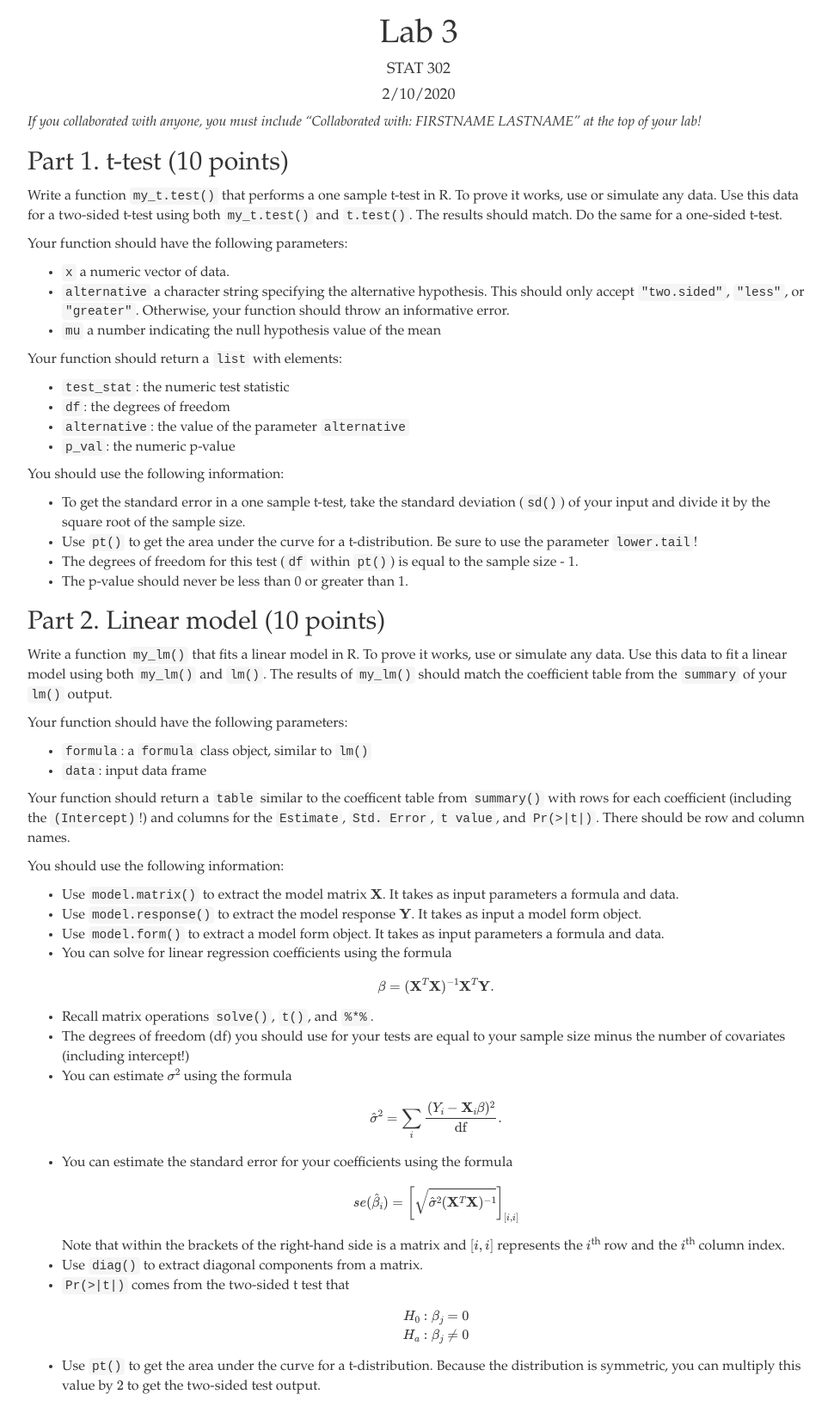
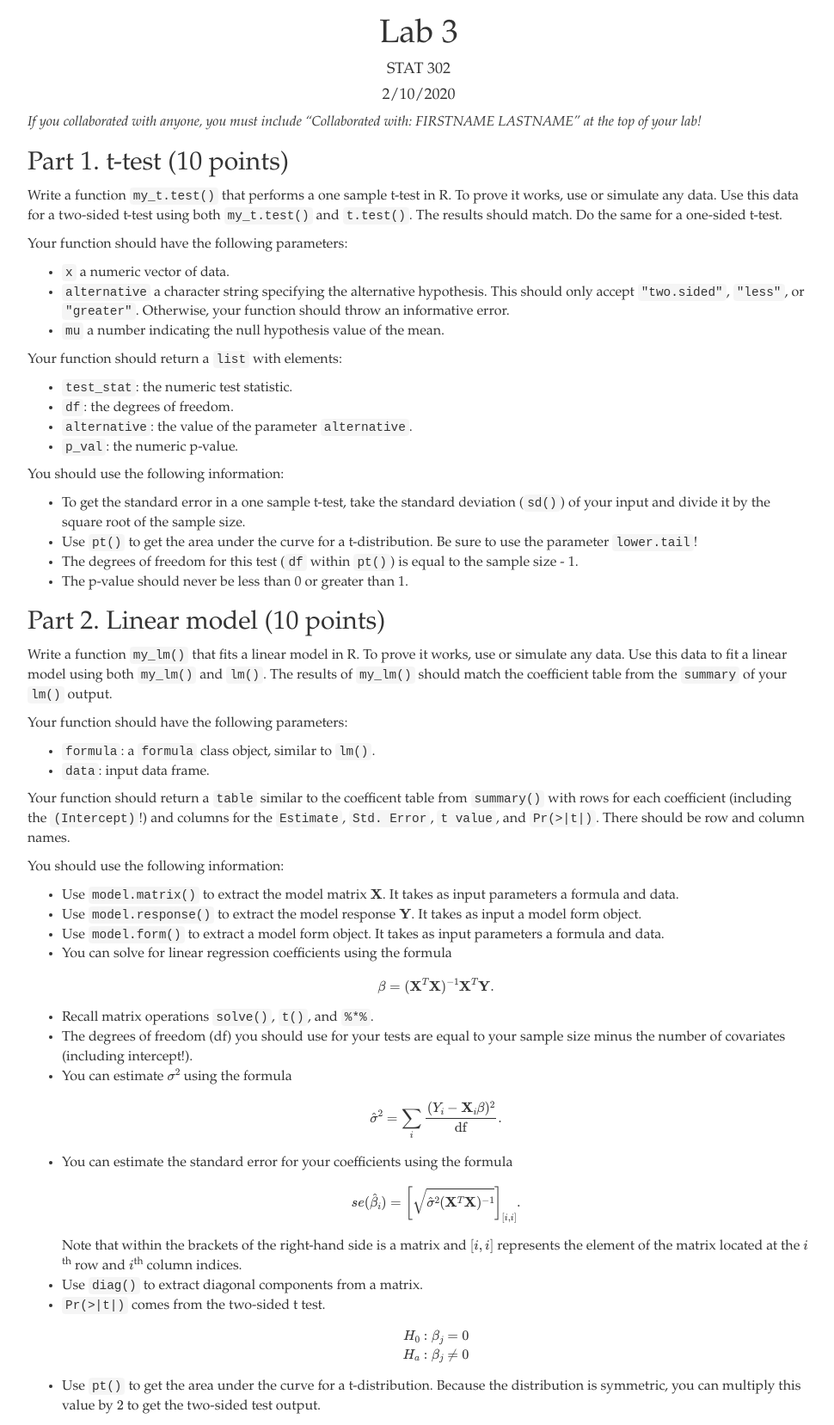
Before and after one commit to bryandmartin/STAT302, a Jekyll site: the page docs/Labs/lab3/lab3.html, which Jekyll copies as it is, in a window 1280 px wide. Shown: the whole page at 86% size, without its empty margins (153-1123 px from the left). Built offline with Jekyll 4.4.1, drawn with Linux system fonts in a browser that asks for light colours; formulas are drawn with MathJax 3; before the commit the page ends 1634 px from its top, so only the background shows below that.

Commit message:
Grammar tweak L3

```diff
--- a/docs/Labs/lab3/lab3.html
+++ b/docs/Labs/lab3/lab3.html
@@ -398,14 +398,14 @@ h4.date {
 <ul>
 <li><code>x</code> a numeric vector of data.</li>
 <li><code>alternative</code> a character string specifying the alternative hypothesis. This should only accept <code>&quot;two.sided&quot;</code>, <code>&quot;less&quot;</code>, or <code>&quot;greater&quot;</code>. Otherwise, your function should throw an informative error.</li>
-<li><code>mu</code> a number indicating the null hypothesis value of the mean</li>
+<li><code>mu</code> a number indicating the null hypothesis value of the mean.</li>
 </ul>
 <p>Your function should return a <code>list</code> with elements:</p>
 <ul>
-<li><code>test_stat</code>: the numeric test statistic</li>
-<li><code>df</code>: the degrees of freedom</li>
-<li><code>alternative</code>: the value of the parameter <code>alternative</code></li>
-<li><code>p_val</code>: the numeric p-value</li>
+<li><code>test_stat</code>: the numeric test statistic.</li>
+<li><code>df</code>: the degrees of freedom.</li>
+<li><code>alternative</code>: the value of the parameter <code>alternative</code>.</li>
+<li><code>p_val</code>: the numeric p-value.</li>
 </ul>
 <p>You should use the following information:</p>
 <ul>
@@ -420,8 +420,8 @@ h4.date {
 <p>Write a function <code>my_lm()</code> that fits a linear model in R. To prove it works, use or simulate any data. Use this data to fit a linear model using both <code>my_lm()</code> and <code>lm()</code>. The results of <code>my_lm()</code> should match the coefficient table from the <code>summary</code> of your <code>lm()</code> output.</p>
 <p>Your function should have the following parameters:</p>
 <ul>
-<li><code>formula</code>: a <code>formula</code> class object, similar to <code>lm()</code></li>
-<li><code>data</code>: input data frame</li>
+<li><code>formula</code>: a <code>formula</code> class object, similar to <code>lm()</code>.</li>
+<li><code>data</code>: input data frame.</li>
 </ul>
 <p>Your function should return a <code>table</code> similar to the coefficent table from <code>summary()</code> with rows for each coefficient (including the <code>(Intercept)</code>!) and columns for the <code>Estimate</code>, <code>Std. Error</code>, <code>t value</code>, and <code>Pr(&gt;|t|)</code>. There should be row and column names.</p>
 <p>You should use the following information:</p>
@@ -433,15 +433,15 @@ h4.date {
 \beta = (\mathbf{X}^T\mathbf{X})^{-1} \mathbf{X}^T\mathbf{Y}.
 \]</span></li>
 <li>Recall matrix operations <code>solve()</code>, <code>t()</code>, and <code>%*%</code>.</li>
-<li>The degrees of freedom (df) you should use for your tests are equal to your sample size minus the number of covariates (including intercept!)</li>
+<li>The degrees of freedom (df) you should use for your tests are equal to your sample size minus the number of covariates (including intercept!).</li>
 <li>You can estimate <span class="math inline">\(\sigma^2\)</span> using the formula <span class="math display">\[
 \hat{\sigma}^2 = \sum_i \dfrac{(Y_i - \mathbf{X}_i \beta)^2}{\text{df}}.
 \]</span></li>
 <li>You can estimate the standard error for your coefficients using the formula <span class="math display">\[
-se(\hat{\beta}_i) = \left[\sqrt{\hat{\sigma}^2(\mathbf{X}^T\mathbf{X})^{-1}}\right]_{[i,i]}
-\]</span> Note that within the brackets of the right-hand side is a matrix and <span class="math inline">\([i,i]\)</span> represents the <span class="math inline">\(i\)</span><sup>th</sup> row and the <span class="math inline">\(i\)</span><sup>th</sup> column index.</li>
+se(\hat{\beta}_i) = \left[\sqrt{\hat{\sigma}^2(\mathbf{X}^T\mathbf{X})^{-1}}\right]_{[i,i]}.
+\]</span> Note that within the brackets of the right-hand side is a matrix and <span class="math inline">\([i,i]\)</span> represents the element of the matrix located at the <span class="math inline">\(i\)</span><sup>th</sup> row and <span class="math inline">\(i\)</span><sup>th</sup> column indices.</li>
 <li>Use <code>diag()</code> to extract diagonal components from a matrix.</li>
-<li><code>Pr(&gt;|t|)</code> comes from the two-sided t test that <span class="math display">\[
+<li><code>Pr(&gt;|t|)</code> comes from the two-sided t test. <span class="math display">\[
 \begin{align}
 H_0: \beta_j &amp;= 0\\
 H_a: \beta_j &amp;\neq 0
```
Also changed, not shown: docs/Labs/lab3/lab3.Rmd (+11 -11 lines).
